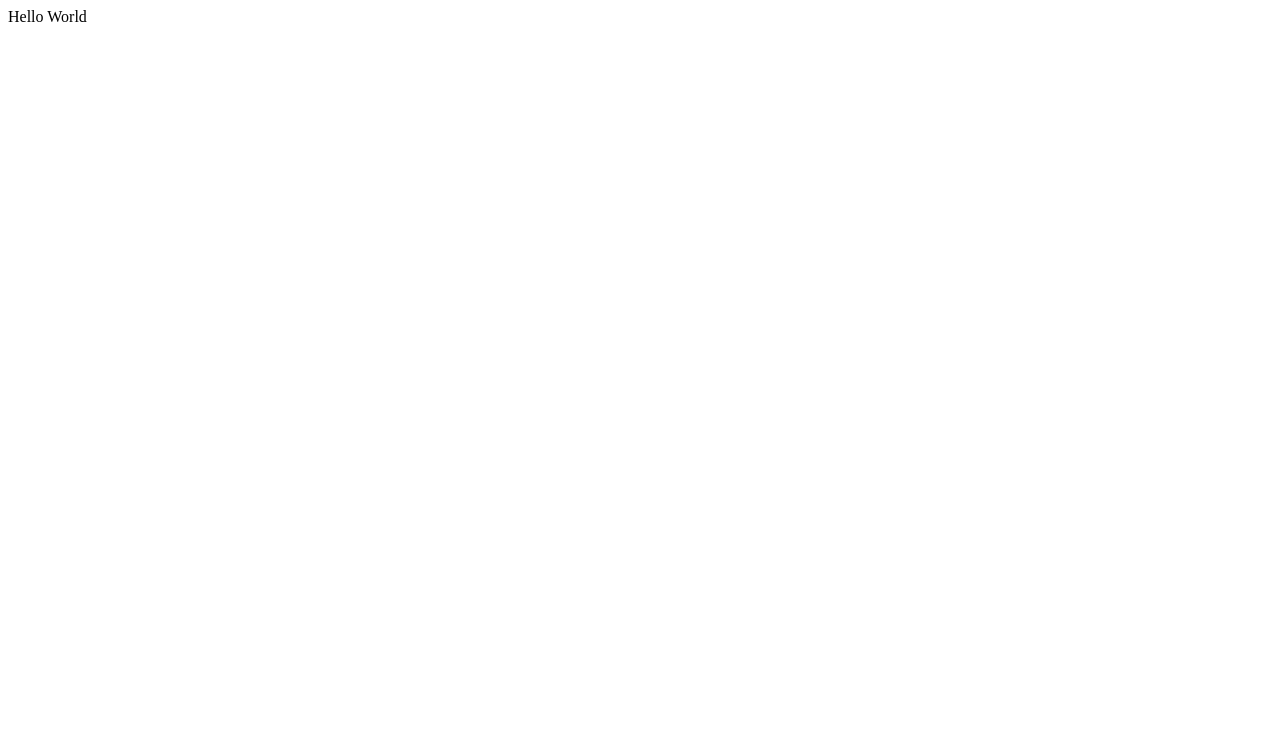
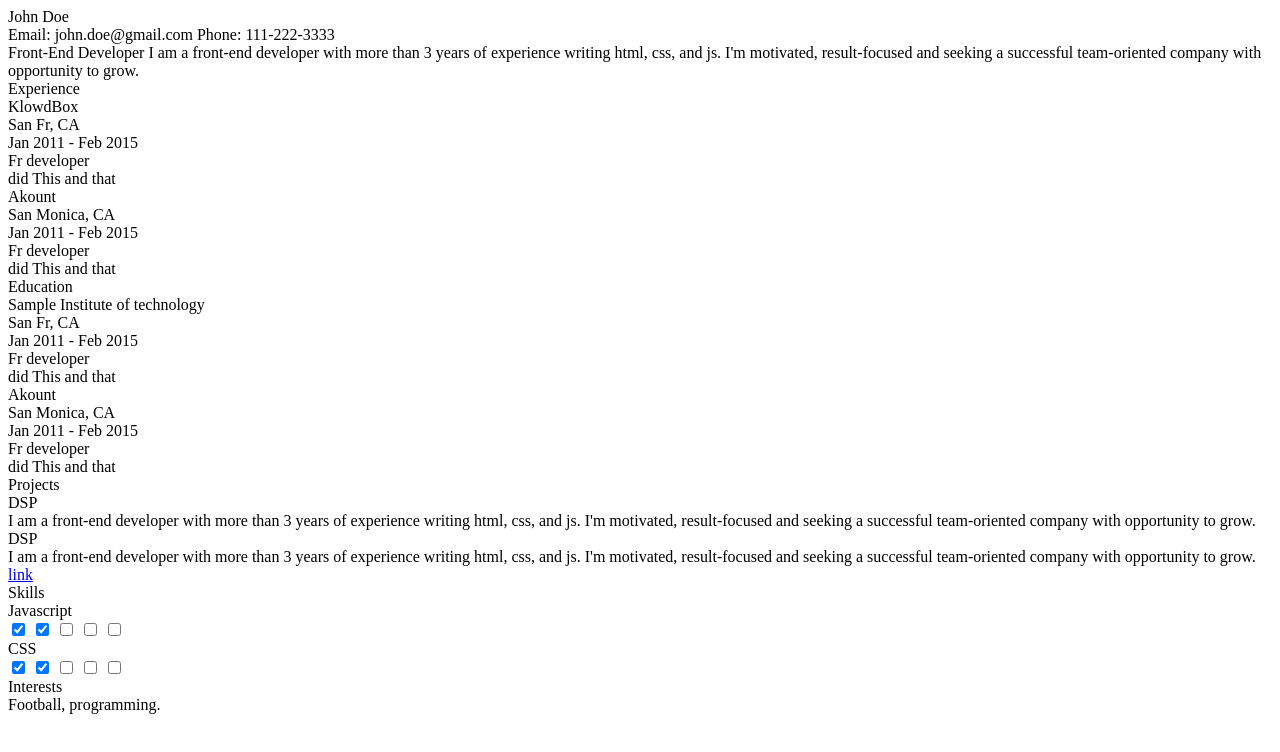
Before and after one commit to humbugbah/demo-repo, a plain HTML site: page index.html in a window 1280 px wide. Drawn offline with Linux system fonts and the light colour scheme.

Commit message:
Testing file editing with VS-Code

```diff
--- a/index.html
+++ b/index.html
@@ -1,2 +1,158 @@
 <!DOCTYPE html>
-<div>Hello World</div>
+<link href='https://fonts.googleapis.com/css?family=Lato:400,300,700' rel='stylesheet' type='text/css'>
+
+<div class="container">
+  <div class="header">
+    <div class="full-name">
+      <span class="first-name">John</span>
+      <span class="last-name">Doe</span>
+    </div>
+    <div class="contact-info">
+      <span class="email">Email: </span>
+      <span class="email-val">john.doe@gmail.com</span>
+      <span class="separator"></span>
+      <span class="phone">Phone: </span>
+      <span class="phone-val">111-222-3333</span>
+    </div>
+
+    <div class="about">
+      <span class="position">Front-End Developer </span>
+      <span class="desc">
+        I am a front-end developer with more than 3 years of experience writing html, css, and js. I'm motivated, result-focused and seeking a successful team-oriented company with opportunity to grow.
+      </span>
+    </div>
+  </div>
+   <div class="details">
+    <div class="section">
+      <div class="section__title">Experience</div>
+      <div class="section__list">
+        <div class="section__list-item">
+          <div class="left">
+            <div class="name">KlowdBox</div>
+            <div class="addr">San Fr, CA</div>
+            <div class="duration">Jan 2011 - Feb 2015</div>
+          </div>
+          <div class="right">
+            <div class="name">Fr developer</div>
+            <div class="desc">did This and that</div>
+          </div>
+        </div>
+                <div class="section__list-item">
+          <div class="left">
+            <div class="name">Akount</div>
+            <div class="addr">San Monica, CA</div>
+            <div class="duration">Jan 2011 - Feb 2015</div>
+          </div>
+          <div class="right">
+            <div class="name">Fr developer</div>
+            <div class="desc">did This and that</div>
+          </div>
+        </div>
+
+      </div>
+    </div>
+    <div class="section">
+      <div class="section__title">Education</div>
+      <div class="section__list">
+        <div class="section__list-item">
+          <div class="left">
+            <div class="name">Sample Institute of technology</div>
+            <div class="addr">San Fr, CA</div>
+            <div class="duration">Jan 2011 - Feb 2015</div>
+          </div>
+          <div class="right">
+            <div class="name">Fr developer</div>
+            <div class="desc">did This and that</div>
+          </div>
+        </div>
+        <div class="section__list-item">
+          <div class="left">
+            <div class="name">Akount</div>
+            <div class="addr">San Monica, CA</div>
+            <div class="duration">Jan 2011 - Feb 2015</div>
+          </div>
+          <div class="right">
+            <div class="name">Fr developer</div>
+            <div class="desc">did This and that</div>
+          </div>
+        </div>
+
+      </div>
+
+  </div>
+     <div class="section">
+      <div class="section__title">Projects</div>
+       <div class="section__list">
+         <div class="section__list-item">
+           <div class="name">DSP</div>
+           <div class="text">I am a front-end developer with more than 3 years of experience writing html, css, and js. I'm motivated, result-focused and seeking a successful team-oriented company with opportunity to grow.</div>
+         </div>
+
+         <div class="section__list-item">
+                    <div class="name">DSP</div>
+           <div class="text">I am a front-end developer with more than 3 years of experience writing html, css, and js. I'm motivated, result-focused and seeking a successful team-oriented company with opportunity to grow. <a href="/login">link</a>
+           </div>
+         </div>
+       </div>
+    </div>
+     <div class="section">
+       <div class="section__title">Skills</div>
+       <div class="skills">
+         <div class="skills__item">
+           <div class="left"><div class="name">
+             Javascript
+             </div></div>
+           <div class="right">
+                          <input  id="ck1" type="checkbox" checked/>
+
+             <label for="ck1"></label>
+                          <input id="ck2" type="checkbox" checked/>
+
+              <label for="ck2"></label>
+                         <input id="ck3" type="checkbox" />
+
+              <label for="ck3"></label>
+                           <input id="ck4" type="checkbox" />
+            <label for="ck4"></label>
+                          <input id="ck5" type="checkbox" />
+              <label for="ck5"></label>
+
+           </div>
+         </div>
+
+       </div>
+       <div class="skills__item">
+           <div class="left"><div class="name">
+             CSS</div></div>
+           <div class="right">
+                          <input  id="ck1" type="checkbox" checked/>
+
+             <label for="ck1"></label>
+                          <input id="ck2" type="checkbox" checked/>
+
+              <label for="ck2"></label>
+                         <input id="ck3" type="checkbox" />
+
+              <label for="ck3"></label>
+                           <input id="ck4" type="checkbox" />
+            <label for="ck4"></label>
+                          <input id="ck5" type="checkbox" />
+              <label for="ck5"></label>
+
+           </div>
+         </div>
+
+       </div>
+     <div class="section">
+     <div class="section__title">
+       Interests
+       </div>
+       <div class="section__list">
+         <div class="section__list-item">
+                  Football, programming.
+          </div>
+       </div>
+     </div>
+     </div>
+  </div>
+</div>
```
